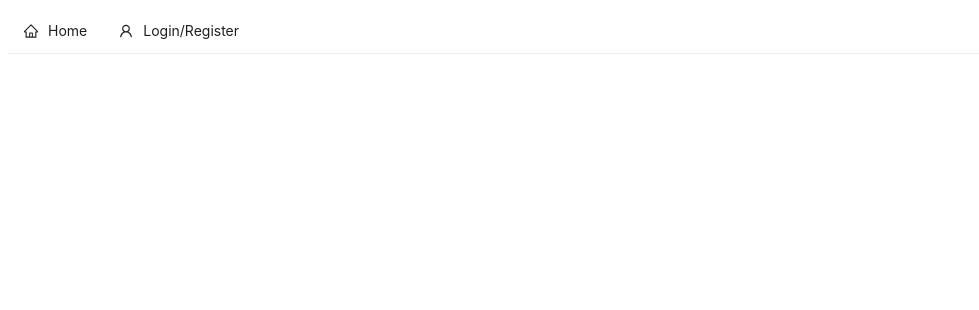
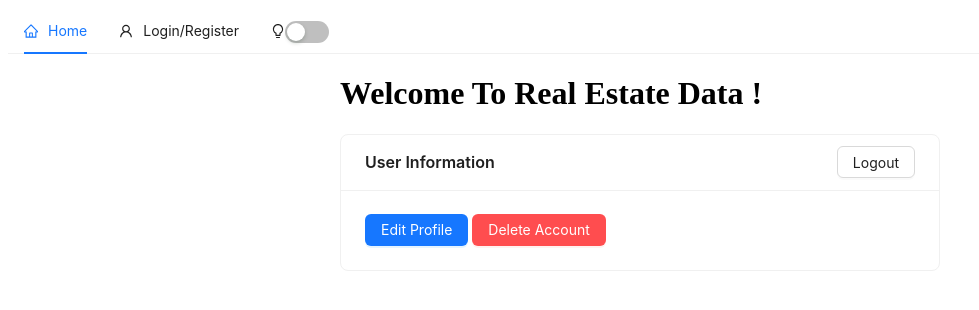
Before and after one commit to 12mmhamdan/Realtor_Capstone, a React (Create React App) app in the folder client/: page / in a window 1280 px wide. Shown: the top 310 px of the page, without its empty margins (0-979 px from the left). Built offline with nearby package versions, Linux system fonts and the light colour scheme.

Commit message:
added light/dark mode and added cards around my forms to change with the theme

```diff
--- a/client/src/App.js
+++ b/client/src/App.js
@@ -1,31 +1,47 @@
+// App.js
 import './App.css';
 import { BrowserRouter as Router, Routes, Route } from 'react-router-dom';
 import { Home } from './pages/Home';
-import { Auth } from './pages/Auth'; // Import the Auth component
-import Login from './pages/Login'; // Import the Login component
-import Register from './pages/RegisterForm'; // Import the Register component
+import { Auth } from './pages/Auth';
+import Login from './pages/Login';
+import Register from './pages/RegisterForm';
 import { Navbar } from './components/Navbar.js';
 import { PropertySearchForm } from './pages/PropertySearchForm';
 import EditUser from './pages/EditUser';
 import { DeleteUser } from './pages/DeleteUser';
+import { useState } from 'react';
+import { ConfigProvider, theme } from 'antd';
 
 function App() {
+  const { defaultAlgorithm, darkAlgorithm } = theme;
+  const [isDarkMode, setIsDarkMode] = useState(false);
+
+  const toggleTheme = () => {
+    setIsDarkMode((prevIsDarkMode) => !prevIsDarkMode);
+    document.body.className = isDarkMode ? 'light' : 'dark';
+  };
+
   return (
-    <div className="App">
-      <Router>
-        <Navbar />
-        <Routes>
-          <Route path='/' element={<Home />} />
-          <Route path='/auth' element={<Auth />} />
-          <Route path='/login' element={<Login />} />
-          <Route path='/register' element={<Register />} />
-          <Route path='/propertysearch' element={<PropertySearchForm />}/>
-          <Route path='/edituser' element={<EditUser />}/>
-          <Route path='/deleteuser' element={<DeleteUser />}/>
-
-        </Routes>
-      </Router>
-    </div>
+    <ConfigProvider
+      theme={{
+        algorithm: isDarkMode ? darkAlgorithm : defaultAlgorithm,
+      }}
+    >
+      <div className={`App ${isDarkMode ? 'dark' : 'light'}`}>
+        <Router>
+          <Navbar toggleTheme={toggleTheme} isDarkMode={isDarkMode} />
+          <Routes>
+            <Route path="/" element={<Home />} />
+            <Route path="/auth" element={<Auth />} />
+            <Route path="/login" element={<Login />} />
+            <Route path="/register" element={<Register />} />
+            <Route path="/propertysearch" element={<PropertySearchForm />} />
+            <Route path="/edituser" element={<EditUser />} />
+            <Route path="/deleteuser" element={<DeleteUser />} />
+          </Routes>
+        </Router>
+      </div>
+    </ConfigProvider>
   );
 }
 
--- a/client/src/components/Navbar.js
+++ b/client/src/components/Navbar.js
@@ -1,29 +1,32 @@
+// Navbar.js
+import React, { useState } from 'react';
+import { Link, useNavigate } from 'react-router-dom';
+import { useCookies } from 'react-cookie';
+import {
+  HomeOutlined,
+  UserOutlined,
+  SearchOutlined,
+  TeamOutlined,
+  BulbOutlined,
+} from '@ant-design/icons';
+import { Menu, Switch } from 'antd';
 
-import React, { useState } from 'react';
-import { Link, useNavigate } from "react-router-dom";
-import { useCookies } from "react-cookie";
-import { HomeOutlined,  UserOutlined, SearchOutlined, TeamOutlined} from '@ant-design/icons';
-import { Menu } from 'antd';
-
-
-export const Navbar = () => {
-    const [cookies, setCookies] = useCookies(["access_token"]);
+export const Navbar = ({ toggleTheme, isDarkMode }) => {
+  const [cookies, setCookies] = useCookies(['access_token']);
   const navigate = useNavigate();
   const logout = () => {
-        setCookies("access_token", "");
+    setCookies('access_token', '');
     window.localStorage.clear();
-        navigate("/");
+    navigate('/');
   };
 
-    const loggedIn = cookies.access_token
+  const loggedIn = cookies.access_token;
 
   const items = [
     {
-          label: (
-            <Link to="/">Home</Link>
-          ),
+      label: <Link to="/">Home</Link>,
       key: 'home',
-          icon: <HomeOutlined />
+      icon: <HomeOutlined />,
     },
     {
       label: (
@@ -31,39 +34,53 @@ export const Navbar = () => {
           {!loggedIn ? (
             <Link to="/Login">Login/Register</Link>
           ) : (
-                    <Link onClick={logout} to="/"> Logout </Link>
+            <Link onClick={logout} to="/">
+              Logout
+            </Link>
           )}
         </>
       ),
       key: 'login',
-            icon: <UserOutlined />
+      icon: <UserOutlined />,
     },
+  ];
 
-
-
-      ];
   if (loggedIn) {
-        items.push({
+    items.push(
+      {
         label: <Link to="/EditUser">Edit User</Link>,
         key: 'edituser',
         icon: <TeamOutlined />,
-        },{
-          label: (
-          <Link to="/PropertySearch">Properties Record</Link>
-          ),
+      },
+      {
+        label: <Link to="/PropertySearch">Properties Record</Link>,
         key: 'propertysearch',
-          icon: <SearchOutlined />
-        },);
+        icon: <SearchOutlined />,
+      }
+    );
   }
 
-
-    const [current, setCurrent] = useState('mail');
+  const [current, setCurrent] = useState('home');
   const onClick = (e) => {
-    console.log('click ', e);
     setCurrent(e.key);
   };
 
-        return <Menu onClick={onClick} selectedKeys={[current]} mode="horizontal" items={items} />;
-
-
+  return (
+    <Menu onClick={onClick} selectedKeys={[current]} mode="horizontal">
+      {items.map((item) => (
+        <Menu.Item key={item.key} icon={item.icon}>
+          {item.label}
+        </Menu.Item>
+      ))}
+      <Menu.Item key="themeSwitch" icon={null} style={{ float: 'right' }}>
+        <BulbOutlined />
+        <Switch
+          checkedChildren=""
+          unCheckedChildren=""
+          onChange={toggleTheme}
+          checked={isDarkMode}
+        />
+      </Menu.Item>
+    </Menu>
+  );
 };
--- a/client/src/pages/EditUser.js
+++ b/client/src/pages/EditUser.js
@@ -2,7 +2,7 @@ import React, { useState, useEffect } from "react";
 import axios from "axios";
 import { useCookies } from "react-cookie";
 import { useNavigate } from "react-router-dom";
-import { Button, Form, Input, message } from 'antd';
+import { Button, Card, Form, Input, message } from 'antd';
 import { UserOutlined, LockOutlined } from '@ant-design/icons';
 import { Link } from 'react-router-dom';
 
@@ -64,6 +64,7 @@ const EditUser = () => {
 
 
     return (
+        <Card style={{ maxWidth: 600, margin: "0 auto", marginTop: "20px"  }}>
         <Form
             form={form}
             name="edit_user_form"
@@ -76,6 +77,7 @@ const EditUser = () => {
             style={{ maxWidth: 600, margin: "0 auto" }}
         >
             <h2>Edit User Information</h2>
+
             {messageText && <p>{messageText}</p>}
             <Form.Item
                 name="username"
@@ -125,6 +127,7 @@ const EditUser = () => {
                 Or <Link to="/deleteuser">Delete User</Link>
             </Form.Item>
         </Form>
+        </Card>
     );
 };
 
--- a/client/src/pages/Home.js
+++ b/client/src/pages/Home.js
@@ -1,6 +1,67 @@
-import React, { useEffect, useState } from "react";
+import React, { useState, useEffect } from "react";
 import axios from "axios";
+import { useCookies, } from "react-cookie";
+import { useNavigate, Link, } from "react-router-dom";
+import { Card, Button, Typography } from "antd";
+
+const { Title, Text } = Typography;
 
 export const Home = () => {
+    const [cookies, setCookies, removeCookies] = useCookies(["access_token"]);
+    const navigate = useNavigate();
 
+  const [user, setUser] = useState({});
+  const [loading, setLoading] = useState(true);
+
+  useEffect(() => {
+    // Fetch user data based on userID from localStorage
+    const userID = window.localStorage.getItem("userID");
+    if (userID) {
+      // Fetch user data using the user's ID from your API
+      axios
+        .get(`http://localhost:3001/Auth/users/${userID}`, {
+          headers: {
+            Authorization: `${cookies.access_token}`,
+          },
+        })
+        .then((response) => {
+          setUser(response.data);
+          setLoading(false);
+        })
+        .catch((error) => {
+          console.error(error);
+          setLoading(false);
+        });
+    } else {
+      setLoading(false);
+    }
+  }, [cookies.access_token]);
+
+  const handleLogout = () => {
+    removeCookies("access_token"); // Remove the "access_token" cookie
+    window.localStorage.clear();
+    navigate("/login");
+  };
+
+  return (
+    <div style={{ maxWidth: 600, margin: "0 auto" }}>
+        <h1 center>Welcome To Real Estate Data {user.username}!</h1>
+      {loading ? (
+        <p>Loading user data...</p>
+      ) : (
+        <Card
+          title="User Information"
+          extra={<Button onClick={handleLogout}>Logout</Button>}
+        >
+
+          <Link to="/edituser">
+            <Button type="primary">Edit Profile</Button>
+          </Link>{" "}
+          <Link to="/deleteuser">
+            <Button type="primary" danger>Delete Account</Button>
+          </Link>
+        </Card>
+      )}
+    </div>
+  );
 };
--- a/client/src/pages/Login.js
+++ b/client/src/pages/Login.js
@@ -2,7 +2,7 @@ import React, { useState } from "react";
 import axios from "axios";
 import { useCookies } from "react-cookie";
 import { useNavigate } from "react-router-dom";
-import { Button, Checkbox, Form, Input, message } from 'antd'; // Import 'message' from 'antd'
+import { Button, Card, Checkbox, Form, Input, message } from 'antd'; // Import 'message' from 'antd'
 import { UserOutlined, LockOutlined } from '@ant-design/icons';
 import { Link } from 'react-router-dom';
 
@@ -35,6 +35,8 @@ const Login = () => {
         }
     };
     return (
+        <Card style={{ maxWidth: 600, margin: "0 auto", marginTop: "20px" }}>
+
         <Form
             form={form}
             name="normal_login"
@@ -91,6 +93,7 @@ const Login = () => {
                 Or <Link to="/register">Register Now!</Link>
             </Form.Item>
         </Form>
+        </Card>
     );
 };
 
--- a/client/src/pages/PropertySearchForm.js
+++ b/client/src/pages/PropertySearchForm.js
@@ -1,6 +1,6 @@
 import React, { useState } from 'react';
 import axios from 'axios';
-import { Table, Input, Button, Space, Alert } from 'antd';
+import { Table, Input, Button, Space, Alert, Card } from 'antd';
 
 
 export function PropertySearchForm() {
@@ -345,7 +345,7 @@ export function PropertySearchForm() {
   };
 
   return (
-    <div>
+    <Card style={{margin: "0 auto", marginTop: "20px" }}>
       <h1>Property Record Search by Area</h1>
       <form onSubmit={handleSubmit}>
         <Space>
@@ -383,6 +383,6 @@ export function PropertySearchForm() {
           rowKey={(record) => record.id} // Assuming 'id' is a unique identifier in your data
         />
       )}
-    </div>
+    </Card>
   );
 }
--- a/client/src/pages/RegisterForm.js
+++ b/client/src/pages/RegisterForm.js
@@ -1,6 +1,6 @@
 import React, { useState } from "react";
 import axios from "axios";
-import { Button, Form, Input } from 'antd';
+import { Button, Card, Form, Input } from 'antd';
 import { UserOutlined, LockOutlined } from '@ant-design/icons';
 import { Link, useNavigate } from "react-router-dom";
 
@@ -32,6 +32,7 @@ const RegisterForm = () => {
     };
 
     return (
+        <Card style={{ maxWidth: 600, margin: "0 auto", marginTop: "20px"  }}>
         <Form
             form={form}
             name="normal_register"
@@ -75,6 +76,7 @@ const RegisterForm = () => {
                 Or <Link to="/login">login now!</Link>
             </Form.Item>
         </Form>
+        </Card>
     );
 };
 
```
Also changed, not shown: client/src/pages/DeleteUser.js (+17 -25 lines), client/src/App.css (line endings or trailing spaces). Lines whose indentation alone changed are shown as unchanged.
